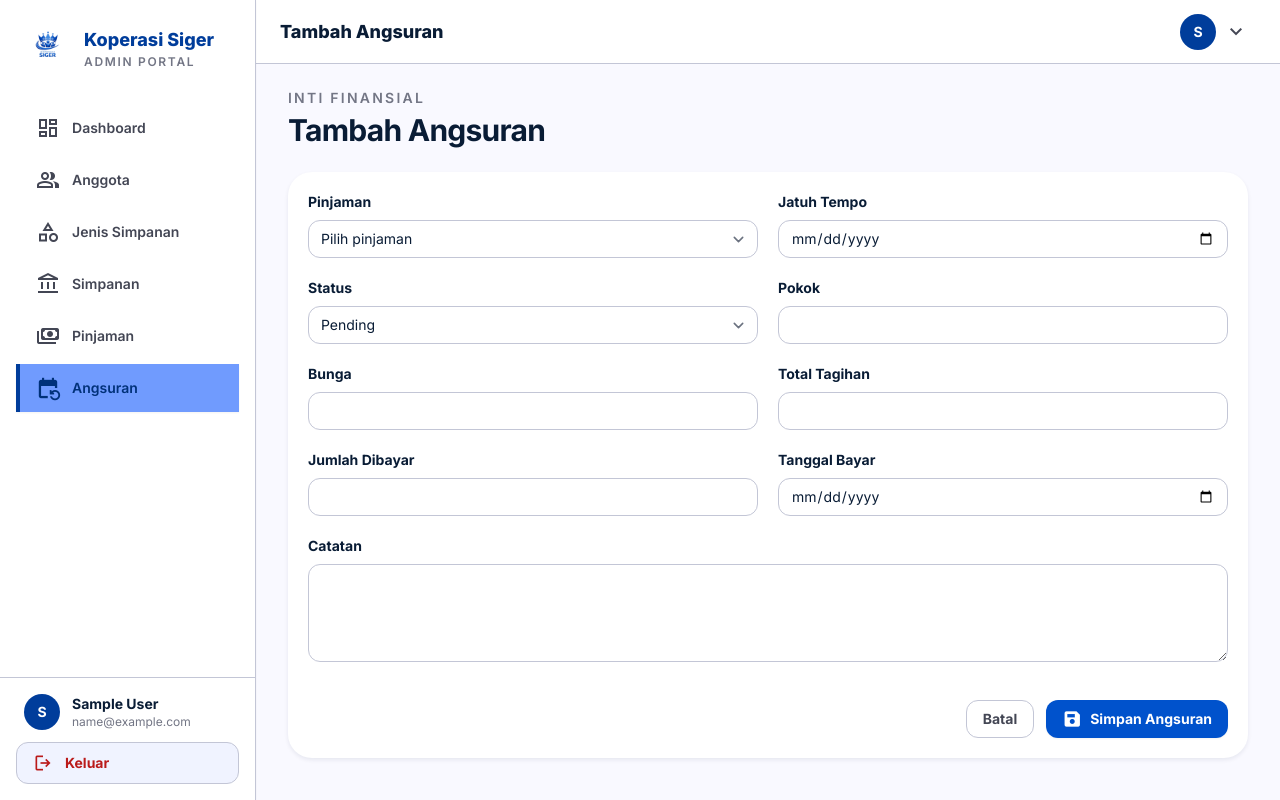
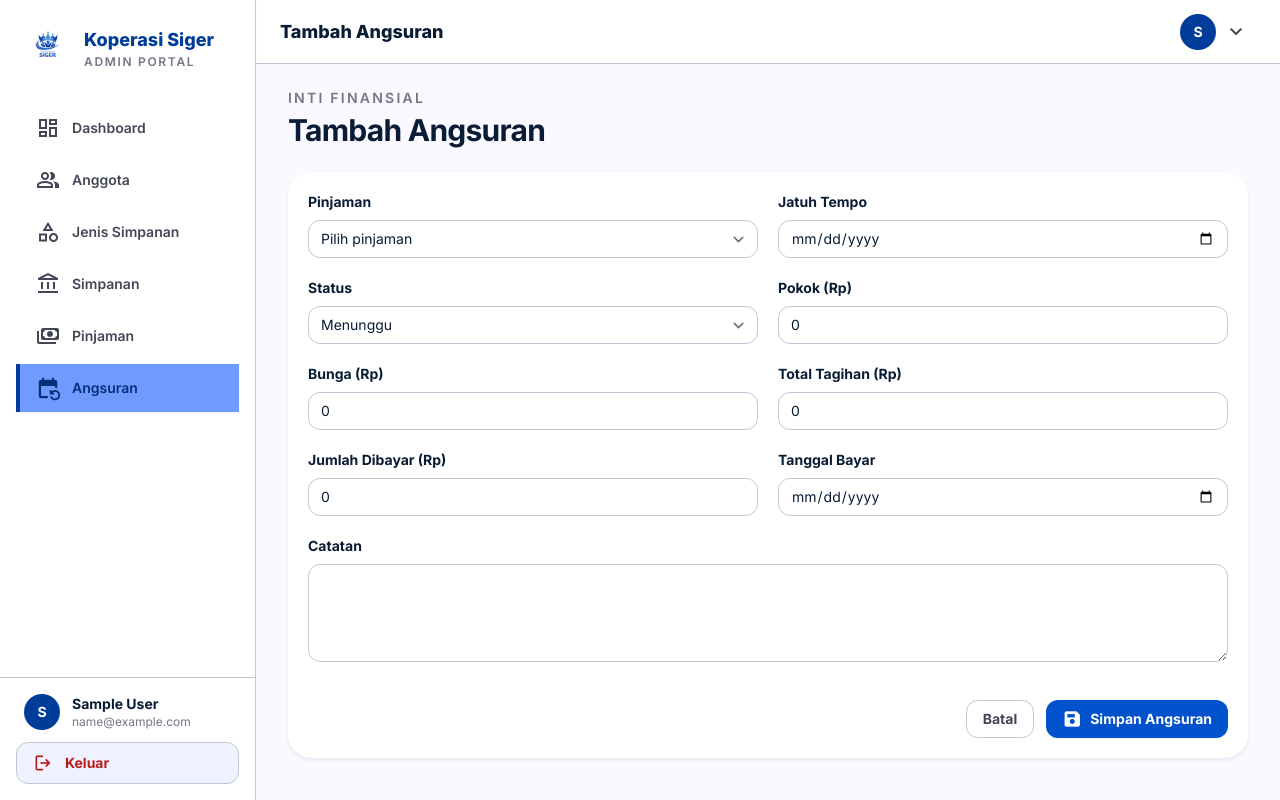
Before and after one commit to lengGod/sistem-koperasi, a Laravel app: page /installments/create in a window 1280 px wide. Run offline with Laravel 12, Linux system fonts and the light colour scheme; a user stored in the database is signed in; data comes from the database, SQL or seed files in the repository; tables that the repository leaves empty hold one stand-in row (values such as "Sample post"); style sheets or scripts are compiled from the project's sources; some libraries are stand-ins or nearby versions.

Commit message:
pengubahan desimal nominal dan penambahan otomatis field dari pinjaman

```diff
--- a/resources/views/installments/_form.blade.php
+++ b/resources/views/installments/_form.blade.php
@@ -2,13 +2,19 @@
 
 @php $isEdit = $installment->exists; @endphp
 
-<div class="grid grid-cols-1 gap-5 md:grid-cols-2">
+<div x-data="{
+    loanId: '{{ old('loan_id', $installment->loan_id) }}',
+    loans: {{ $loans->toJson() }},
+    get selectedLoan() {
+        return this.loans.find(loan => String(loan.id) === String(this.loanId)) || {};
+    }
+}" class="grid grid-cols-1 gap-5 md:grid-cols-2">
     <div>
         <label for="loan_id" class="mb-2 block text-sm font-bold text-on-surface">Pinjaman</label>
-        <select id="loan_id" name="loan_id" class="w-full rounded-xl border-outline-variant bg-surface-container-lowest text-sm focus:border-primary focus:ring-primary" required>
+        <select id="loan_id" name="loan_id" x-model="loanId" class="w-full rounded-xl border-outline-variant bg-surface-container-lowest text-sm focus:border-primary focus:ring-primary" required>
             <option value="">Pilih pinjaman</option>
             @foreach ($loans as $loan)
-                <option value="{{ $loan->id }}" @selected((string) old('loan_id', $installment->loan_id) === (string) $loan->id)>{{ $loan->loan_number }} - {{ $loan->member?->name ?? '-' }}</option>
+                <option value="{{ $loan->id }}">{{ $loan->loan_number }} - {{ $loan->member?->name ?? '-' }}</option>
             @endforeach
         </select>
         @error('loan_id') <p class="mt-1 text-sm text-error">{{ $message }}</p> @enderror
@@ -16,14 +22,14 @@
 
     <div>
         <label for="due_date" class="mb-2 block text-sm font-bold text-on-surface">Jatuh Tempo</label>
-        <input id="due_date" name="due_date" type="date" value="{{ old('due_date', optional($installment->due_date)->format('Y-m-d')) }}" class="w-full rounded-xl border-outline-variant bg-surface-container-lowest text-sm focus:border-primary focus:ring-primary" required>
+        <input id="due_date" name="due_date" type="date" :value="selectedLoan.due_date ? selectedLoan.due_date.split('T')[0] : '{{ old('due_date', optional($installment->due_date)->format('Y-m-d')) }}'" class="w-full rounded-xl border-outline-variant bg-surface-container-lowest text-sm focus:border-primary focus:ring-primary" required>
         @error('due_date') <p class="mt-1 text-sm text-error">{{ $message }}</p> @enderror
     </div>
 
     <div>
         <label for="status" class="mb-2 block text-sm font-bold text-on-surface">Status</label>
         <select id="status" name="status" class="w-full rounded-xl border-outline-variant bg-surface-container-lowest text-sm focus:border-primary focus:ring-primary" required>
-            @foreach (['pending' => 'Pending', 'partial' => 'Sebagian', 'paid' => 'Lunas', 'late' => 'Terlambat'] as $value => $label)
+            @foreach (['pending' => 'Menunggu', 'partial' => 'Sebagian', 'paid' => 'Lunas', 'late' => 'Terlambat'] as $value => $label)
                 <option value="{{ $value }}" @selected(old('status', $installment->status) === $value)>{{ $label }}</option>
             @endforeach
         </select>
@@ -31,26 +37,26 @@
     </div>
 
     <div>
-        <label for="principal_amount" class="mb-2 block text-sm font-bold text-on-surface">Pokok</label>
-        <input id="principal_amount" name="principal_amount" type="number" step="0.01" value="{{ old('principal_amount', $installment->principal_amount) }}" class="w-full rounded-xl border-outline-variant bg-surface-container-lowest text-sm focus:border-primary focus:ring-primary" required>
+        <label for="principal_amount" class="mb-2 block text-sm font-bold text-on-surface">Pokok (Rp)</label>
+        <input id="principal_amount" name="principal_amount" type="number" step="1" :value="Math.floor(selectedLoan.monthly_installment) || '{{ (int)old('principal_amount', $installment->principal_amount) }}'" class="w-full rounded-xl border-outline-variant bg-surface-container-lowest text-sm focus:border-primary focus:ring-primary" readonly required>
         @error('principal_amount') <p class="mt-1 text-sm text-error">{{ $message }}</p> @enderror
     </div>
 
     <div>
-        <label for="interest_amount" class="mb-2 block text-sm font-bold text-on-surface">Bunga</label>
-        <input id="interest_amount" name="interest_amount" type="number" step="0.01" value="{{ old('interest_amount', $installment->interest_amount) }}" class="w-full rounded-xl border-outline-variant bg-surface-container-lowest text-sm focus:border-primary focus:ring-primary" required>
+        <label for="interest_amount" class="mb-2 block text-sm font-bold text-on-surface">Bunga (Rp)</label>
+        <input id="interest_amount" name="interest_amount" type="number" step="1" value="{{ (int)old('interest_amount', $installment->interest_amount) }}" class="w-full rounded-xl border-outline-variant bg-surface-container-lowest text-sm focus:border-primary focus:ring-primary" required>
         @error('interest_amount') <p class="mt-1 text-sm text-error">{{ $message }}</p> @enderror
     </div>
 
     <div>
-        <label for="amount" class="mb-2 block text-sm font-bold text-on-surface">Total Tagihan</label>
-        <input id="amount" name="amount" type="number" step="0.01" value="{{ old('amount', $installment->amount) }}" class="w-full rounded-xl border-outline-variant bg-surface-container-lowest text-sm focus:border-primary focus:ring-primary" required>
+        <label for="amount" class="mb-2 block text-sm font-bold text-on-surface">Total Tagihan (Rp)</label>
+        <input id="amount" name="amount" type="number" step="1" :value="Math.floor(Number(selectedLoan.monthly_installment) || 0) + {{ (int)old('interest_amount', $installment->interest_amount) }}" class="w-full rounded-xl border-outline-variant bg-surface-container-lowest text-sm focus:border-primary focus:ring-primary" readonly required>
         @error('amount') <p class="mt-1 text-sm text-error">{{ $message }}</p> @enderror
     </div>
 
     <div>
-        <label for="paid_amount" class="mb-2 block text-sm font-bold text-on-surface">Jumlah Dibayar</label>
-        <input id="paid_amount" name="paid_amount" type="number" step="0.01" value="{{ old('paid_amount', $installment->paid_amount) }}" class="w-full rounded-xl border-outline-variant bg-surface-container-lowest text-sm focus:border-primary focus:ring-primary">
+        <label for="paid_amount" class="mb-2 block text-sm font-bold text-on-surface">Jumlah Dibayar (Rp)</label>
+        <input id="paid_amount" name="paid_amount" type="number" step="1" value="{{ (int)old('paid_amount', $installment->paid_amount) }}" class="w-full rounded-xl border-outline-variant bg-surface-container-lowest text-sm focus:border-primary focus:ring-primary">
         @error('paid_amount') <p class="mt-1 text-sm text-error">{{ $message }}</p> @enderror
     </div>
 
```
Also changed, not shown: resources/views/installments/show.blade.php (+6 -1 lines).
